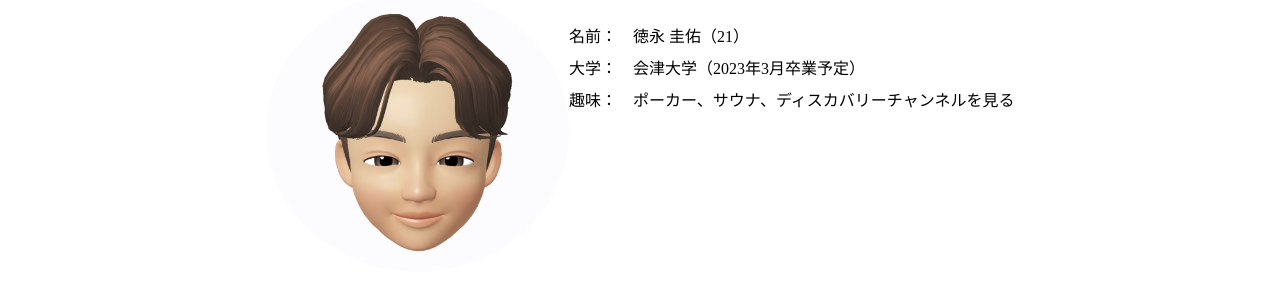
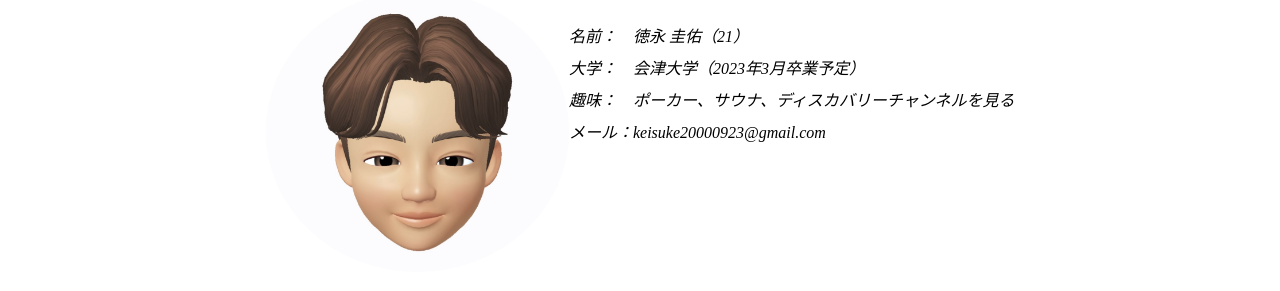
Before and after one commit to Keisuke-Toku-2000/TokuPortfolio, a Gatsby site: page /profile in a window 1280 px wide. Shown: the part 173-464 px from the top of the page. Built offline with nearby package versions, Linux system fonts and the light colour scheme; Gatsby itself is replaced by a stand-in of ours.

Commit message:
remove log and add mail

```diff
--- a/src/pages/index.tsx
+++ b/src/pages/index.tsx
@@ -66,12 +66,11 @@ const IndexPage: React.VFC = () => {
       setTimeout(() => setText(welcome.slice(0, i + 1)), 600 + i * 300);
     }
   };
+  const thisYear = new Date().getFullYear();
 
   useEffect(() => {
     animationText();
   }, []);
-
-  console.log(text);
 
   return (
     <Layout color={color}>
@@ -79,7 +78,7 @@ const IndexPage: React.VFC = () => {
         <p style={centerShadowText}>{text}</p>
         <p style={centerText}>{text}</p>
         <p style={helpText}>
-          This is my portfolio site! © 2021, Keisuke Tokunaga
+          {`This is my portfolio site! © ${thisYear} Keisuke Tokunaga`}
         </p>
         <Box
           style={{
--- a/src/pages/profile.tsx
+++ b/src/pages/profile.tsx
@@ -65,12 +65,24 @@ const Profile: React.VFC = () => {
           <Stack
             spacing={1}
             justifyContent="flex-start"
-            sx={{ textAlign: "left" }}
+            sx={{
+              textAlign: "left",
+              fontStyle: "italic",
+            }}
           >
             <br />
             <p>{`名前：　徳永 圭佑（${getAge()}）`}</p>
             <p>{`大学：　会津大学（${isOverGraduate()}）`}</p>
             <p>趣味：　ポーカー、サウナ、ディスカバリーチャンネルを見る</p>
+            <p>
+              メール：
+              <a
+                style={{ textDecoration: "none", color: "black" }}
+                href="mailto:keisuke20000923@gmail.com"
+              >
+                keisuke20000923@gmail.com
+              </a>
+            </p>
           </Stack>
         </div>
       </Stack>
```
